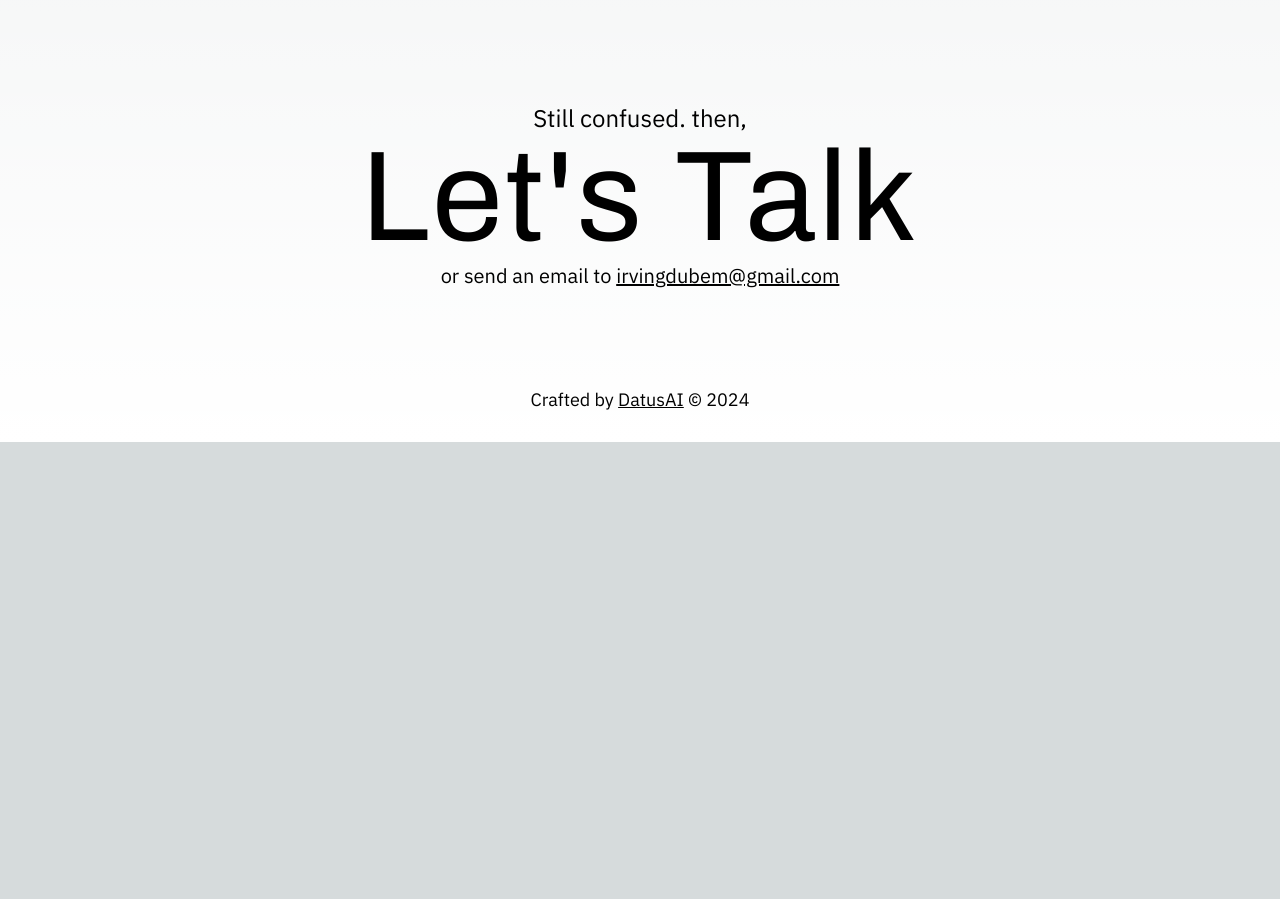
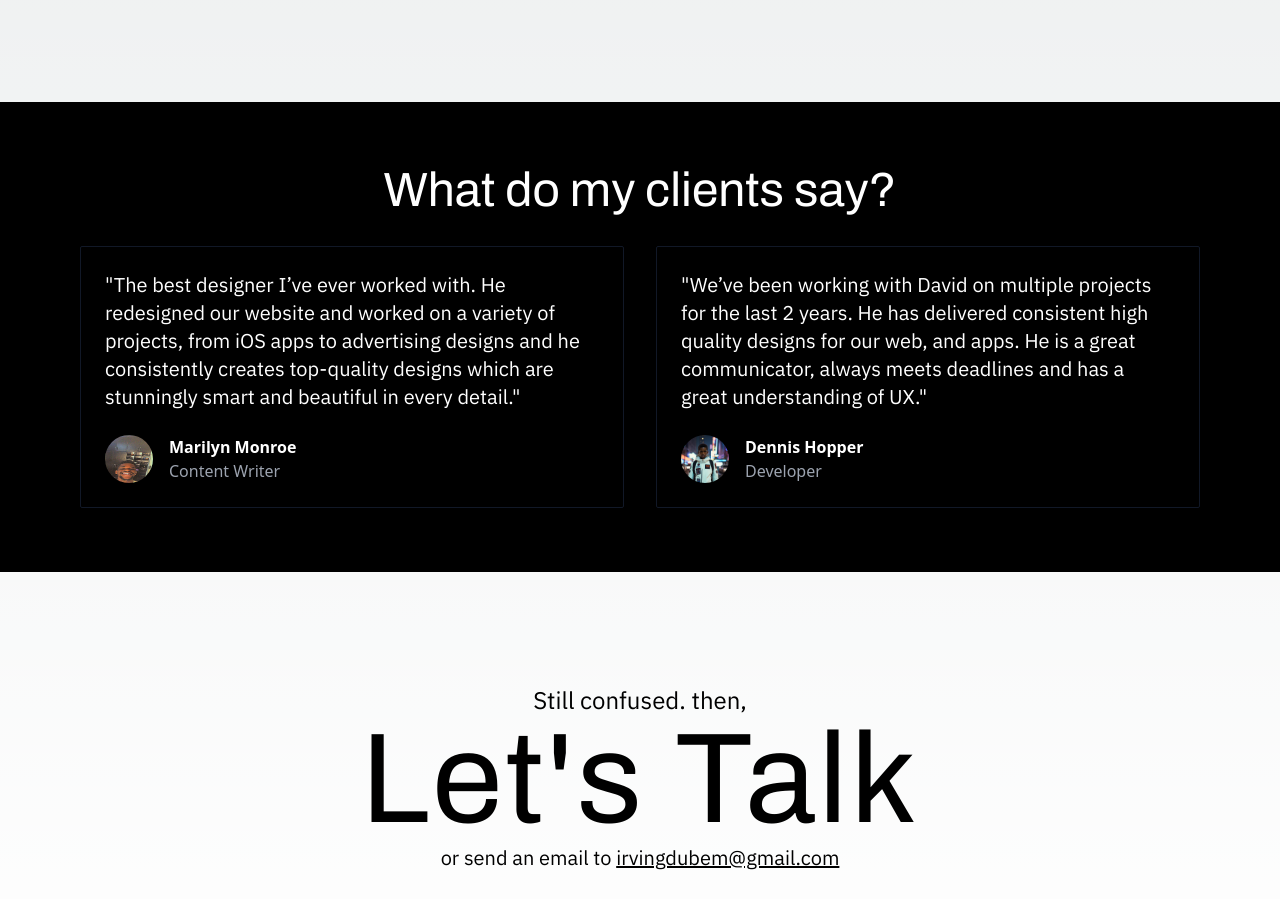
Before and after one commit to LeoIvin/Datus-Portfolio-Website-Fullstack, a Next.js app in the folder frontend/: page / in a window 1280 px wide. Shown: the part 1762-2661 px from the top of the page. Before the commit the page ends 2204 px from the top, so only its background shows below. Built offline with nearby package versions, Linux system fonts and the light colour scheme.

Commit message:
Made modifications to UI

```diff
--- a/frontend/src/pages/index.js
+++ b/frontend/src/pages/index.js
@@ -5,6 +5,7 @@ import Form from "./form";
 import Carousel from "./carousel";
 import CTA from "./cta";
 import Footer from "./footer";
+import Testimonials from "./testimonial";
 
 
 function App() {
@@ -13,6 +14,7 @@ function App() {
     <MainSection />
     <AboutMe />
     <Carousel />
+    <Testimonials />
     <CTA />
     <Footer />
     {/* <Form /> */}
--- a/frontend/src/pages/testimonial.js
+++ b/frontend/src/pages/testimonial.js
@@ -1,21 +1,40 @@
-import React from "react";
+import React from 'react';
 
-function Testimonials() {
-    return (
-        <>
-         <div>
-            <h1>What do my clients say?</h1>
-        </div>
+const testimonials = [
+  {
+    quote: "The best designer I’ve ever worked with. He redesigned our website and worked on a variety of projects, from iOS apps to advertising designs and he consistently creates top-quality designs which are stunningly smart and beautiful in every detail.",
+    name: "Marilyn Monroe",
+    title: "Content Writer",
+    image: "/WhatsApp Image 2024-05-21 at 22.02.33_b1cface6.jpg", // Placeholder image
+  },
+  {
+    quote: "We’ve been working with David on multiple projects for the last 2 years. He has delivered consistent high quality designs for our web, and apps. He is a great communicator, always meets deadlines and has a great understanding of UX.",
+    name: "Dennis Hopper",
+    title: "Developer",
+    image: "/image-portfolio.jpg", // Placeholder image
+  }
+];
 
-        <div className="flex flex-row">
-        <div>
+const Testimonials = () => {
+  return (
+    <div className="bg-black text-white py-16 mb-28">
+      <h2 className="text-3xl sm:text-5xl md:text-5xl font-thin font-archivo text-center mb-8">What do my clients say?</h2>
+      <div className="max-w-6xl mx-auto px-4 grid grid-cols-1 md:grid-cols-2 gap-8">
+        {testimonials.map((testimonial, index) => (
+          <div key={index} className="border border-gray-900 rounded-sm p-6 shadow-lg">
+            <p className="text-xl font-ibm-plex-sans mb-6 text-left">"{testimonial.quote}"</p>
+            <div className="flex items-center">
+              <img className="w-12 h-12 rounded-full mr-4" src={testimonial.image} alt={testimonial.name} />
+              <div>
+                <p className="font-bold">{testimonial.name}</p>
+                <p className="text-gray-400">{testimonial.title}</p>
+              </div>
+            </div>
+          </div>
+        ))}
+      </div>
+    </div>
+  );
+};
 
-        </div>
-
-        <div>
-
-        </div>
-        </div>
-        </>
-    )
-}
+export default Testimonials;
--- a/frontend/tailwind.config.js
+++ b/frontend/tailwind.config.js
@@ -15,6 +15,7 @@ module.exports = {
         'gradient-radial': 'radial-gradient(var(--tw-gradient-stops))',
         'gradient-conic': 'conic-gradient(from 180deg at 50% 50%, var(--tw-gradient-stops))',
         'image-portfolio': "url('/image-portfolio.jpg')",
+        'whatsapp': "url('/WhatsApp Image 2024-05-21 at 22.02.33_b1cface6.jpg')"
       },
       colors: {
         'work-tg': '#161616',
```
Also changed, not shown: frontend/public/WhatsApp Image 2024-05-21 at 22.02.33_b1cface6.jpg (added).
